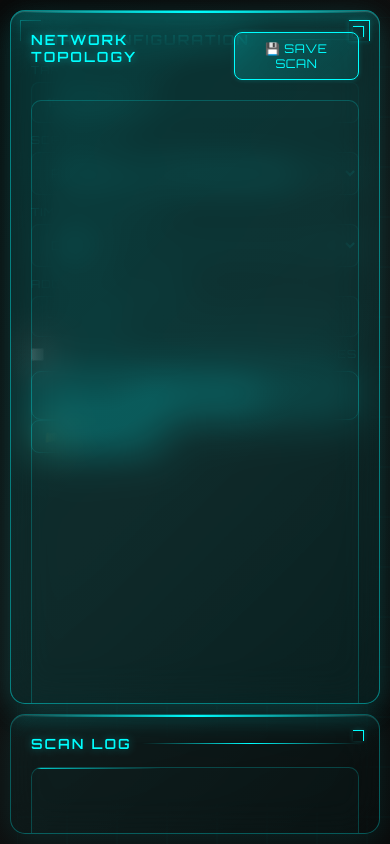
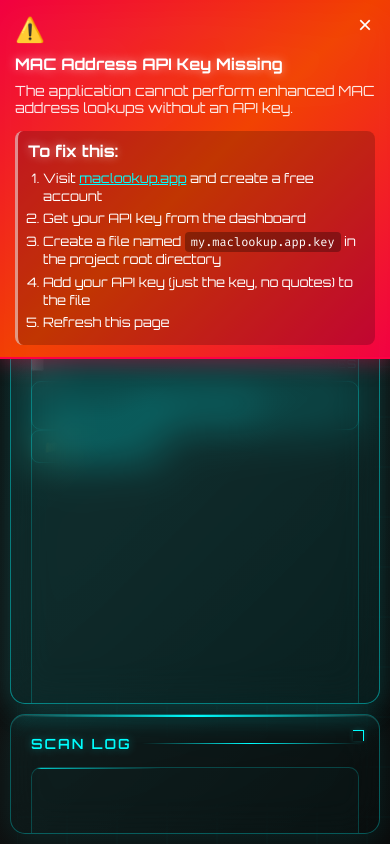
Before and after one commit to k4lli/nmap-frontend, a Flask app: page / in a window 390 px wide. Run offline with Flask 3, Linux system fonts and the light colour scheme; some libraries are stand-ins or nearby versions.

Commit message:
Add API key status checking and alert system
- Add /api/status endpoint to check API key existence
- Implement red alert banner for missing API key
- Add detailed instructions for creating API key file
- Style alert with cyberpunk theme and animations
- Add close button and responsive design
- Check API key status on app initialization
- Prevent API key file from being committed to git

```diff
--- a/app.py
+++ b/app.py
@@ -12,9 +12,14 @@ import requests
 from bs4 import BeautifulSoup
 from datetime import datetime
 
-# Load API key
-with open('my.maclookup.app.key', 'r') as f:
-    MACLOOKUP_API_KEY = f.read().strip()
+# Load API key (optional)
+MACLOOKUP_API_KEY = None
+try:
+    with open('my.maclookup.app.key', 'r') as f:
+        MACLOOKUP_API_KEY = f.read().strip()
+except FileNotFoundError:
+    print("Warning: my.maclookup.app.key not found. External MAC lookup will be limited.")
+    MACLOOKUP_API_KEY = None
 
 app = Flask(__name__)
 CORS(app)
@@ -435,6 +440,15 @@ def load_scan():
     except Exception as e:
         return jsonify({'error': str(e)}), 400
 
+@app.route('/api/status')
+def get_app_status():
+    """Check application status including API key availability"""
+    api_key_exists = os.path.exists('my.maclookup.app.key')
+    return jsonify({
+        'api_key_exists': api_key_exists,
+        'database_ready': True  # We'll assume DB is ready if app starts
+    })
+
 with app.app_context():
     db.create_all()
 
--- a/static/css/style.css
+++ b/static/css/style.css
@@ -1041,6 +1041,164 @@ body::before {
     }
 }
 
+/* API Key Alert Banner */
+.api-key-alert {
+    position: fixed;
+    top: 0;
+    left: 0;
+    right: 0;
+    background: linear-gradient(135deg,
+        rgba(255, 0, 68, 0.95) 0%,
+        rgba(255, 68, 0, 0.95) 50%,
+        rgba(255, 0, 68, 0.95) 100%);
+    border-bottom: 2px solid var(--cyber-red);
+    box-shadow: 0 4px 20px rgba(255, 0, 68, 0.4);
+    backdrop-filter: blur(10px);
+    z-index: 10000;
+    animation: alertSlideDown 0.5s ease-out;
+}
+
+.alert-content {
+    display: flex;
+    align-items: flex-start;
+    gap: 15px;
+    padding: 15px 20px;
+    max-width: 1200px;
+    margin: 0 auto;
+    position: relative;
+}
+
+.alert-icon {
+    font-size: 24px;
+    flex-shrink: 0;
+    margin-top: 2px;
+}
+
+.alert-text {
+    flex: 1;
+    color: white;
+}
+
+.alert-text strong {
+    display: block;
+    font-size: 16px;
+    margin-bottom: 8px;
+    text-shadow: 0 0 10px rgba(255, 255, 255, 0.5);
+}
+
+.alert-text p {
+    margin: 8px 0;
+    font-size: 14px;
+    opacity: 0.9;
+}
+
+.alert-instructions {
+    margin-top: 15px;
+    padding: 12px;
+    background: rgba(0, 0, 0, 0.2);
+    border-radius: 8px;
+    border-left: 3px solid rgba(255, 255, 255, 0.5);
+}
+
+.alert-instructions strong {
+    color: #ffffff;
+    margin-bottom: 8px;
+    display: block;
+}
+
+.alert-instructions ol {
+    margin: 8px 0 0 0;
+    padding-left: 20px;
+}
+
+.alert-instructions li {
+    margin: 4px 0;
+    font-size: 13px;
+    line-height: 1.4;
+}
+
+.alert-instructions code {
+    background: rgba(0, 0, 0, 0.3);
+    padding: 2px 6px;
+    border-radius: 4px;
+    font-family: 'Fira Code', monospace;
+    font-size: 12px;
+}
+
+.alert-instructions a {
+    color: #00ffff;
+    text-decoration: underline;
+}
+
+.alert-instructions a:hover {
+    color: #00aaaa;
+}
+
+.alert-close {
+    background: none;
+    border: none;
+    color: white;
+    font-size: 24px;
+    cursor: pointer;
+    padding: 0;
+    width: 30px;
+    height: 30px;
+    display: flex;
+    align-items: center;
+    justify-content: center;
+    border-radius: 50%;
+    transition: all 0.3s ease;
+    flex-shrink: 0;
+}
+
+.alert-close:hover {
+    background: rgba(255, 255, 255, 0.2);
+    transform: rotate(90deg);
+}
+
+@keyframes alertSlideDown {
+    0% {
+        transform: translateY(-100%);
+        opacity: 0;
+    }
+    100% {
+        transform: translateY(0);
+        opacity: 1;
+    }
+}
+
+/* Adjust container when alert is visible */
+.api-key-alert ~ .container {
+    padding-top: 20px;
+}
+
+/* Responsive Design for API Key Alert */
+@media (max-width: 768px) {
+    .alert-content {
+        flex-direction: column;
+        gap: 10px;
+        padding: 12px 15px;
+    }
+
+    .alert-icon {
+        align-self: flex-start;
+    }
+
+    .alert-close {
+        position: absolute;
+        top: 10px;
+        right: 10px;
+    }
+
+    .alert-instructions {
+        padding: 10px;
+    }
+
+    .alert-instructions ol {
+        padding-left: 15px;
+    }
+}
+
 /* Responsive Design for Log Viewer */
 @media (max-width: 768px) {
     .log-viewer-panel {
--- a/static/js/app.js
+++ b/static/js/app.js
@@ -13,6 +13,7 @@ class WireInterpreter {
     init() {
         this.bindEvents();
         this.initializeGraph();
+        this.checkApiKeyStatus();
     }
 
     bindEvents() {
@@ -833,6 +834,33 @@ class WireInterpreter {
         };
     }
 
+    async checkApiKeyStatus() {
+        try {
+            const response = await fetch('/api/status');
+            const status = await response.json();
+
+            if (!status.api_key_exists) {
+                this.showApiKeyAlert();
+            } else {
+                this.hideApiKeyAlert();
+            }
+        } catch (error) {
+            console.error('Failed to check API key status:', error);
+            // Show alert on error to be safe
+            this.showApiKeyAlert();
+        }
+    }
+
+    showApiKeyAlert() {
+        const alert = document.getElementById('api-key-alert');
+        alert.style.display = 'block';
+    }
+
+    hideApiKeyAlert() {
+        const alert = document.getElementById('api-key-alert');
+        alert.style.display = 'none';
+    }
+
     logMessage(message, type = 'info') {
         const logOutput = document.getElementById('log-output');
         const timestamp = new Date().toLocaleTimeString();
@@ -854,6 +882,14 @@ class WireInterpreter {
     }
 }
 
+// Global function for hiding API key alert (called from HTML)
+function hideApiKeyAlert() {
+    const alert = document.getElementById('api-key-alert');
+    if (alert) {
+        alert.style.display = 'none';
+    }
+}
+
 // Initialize the application when DOM is loaded
 document.addEventListener('DOMContentLoaded', () => {
     new WireInterpreter();
--- a/templates/index.html
+++ b/templates/index.html
@@ -12,6 +12,28 @@
     <script src="https://cdnjs.cloudflare.com/ajax/libs/vis/4.21.0/vis.min.js"></script>
 </head>
 <body>
+    <!-- API Key Alert Banner -->
+    <div id="api-key-alert" class="api-key-alert" style="display: none;">
+        <div class="alert-content">
+            <div class="alert-icon">⚠️</div>
+            <div class="alert-text">
+                <strong>MAC Address API Key Missing</strong>
+                <p>The application cannot perform enhanced MAC address lookups without an API key.</p>
+                <div class="alert-instructions">
+                    <strong>To fix this:</strong>
+                    <ol>
+                        <li>Visit <a href="https://maclookup.app/" target="_blank">maclookup.app</a> and create a free account</li>
+                        <li>Get your API key from the dashboard</li>
+                        <li>Create a file named <code>my.maclookup.app.key</code> in the project root directory</li>
+                        <li>Add your API key (just the key, no quotes) to the file</li>
+                        <li>Refresh this page</li>
+                    </ol>
+                </div>
+            </div>
+            <button class="alert-close" onclick="hideApiKeyAlert()">×</button>
+        </div>
+    </div>
+
     <div class="container">
         <!-- Configuration Panel -->
         <div class="panel config-panel" id="config-panel">
```
